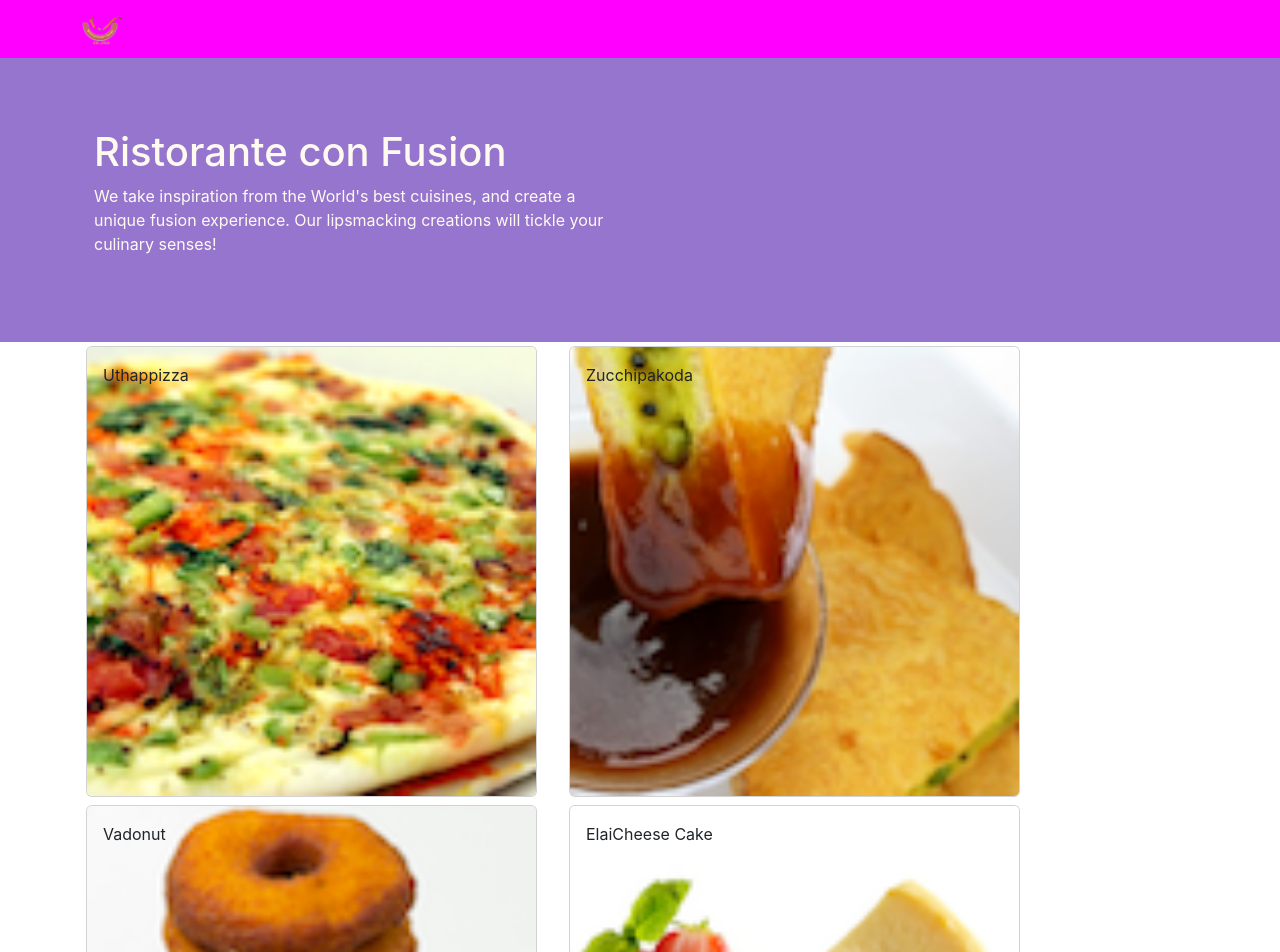
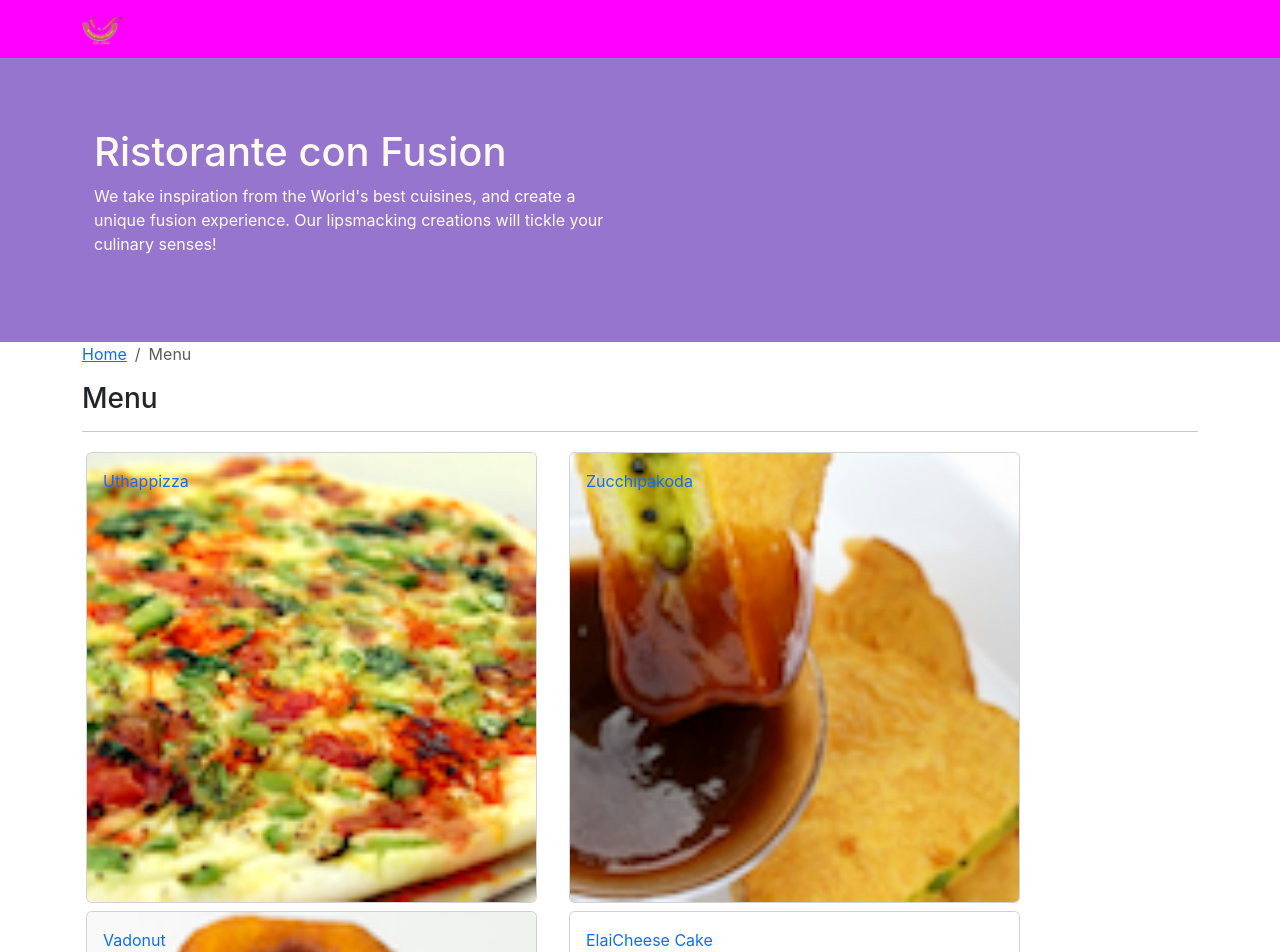
Before and after one commit to SusmithaPriyaMaddula/confusion, a React (Create React App) app: page /menu in a window 1280 px wide. Shown: the top 952 px of the page. Built offline with nearby package versions, Linux system fonts and the light colour scheme.

Commit message:
single page part2

```diff
--- a/src/components/ContactComponent.js
+++ b/src/components/ContactComponent.js
@@ -1,8 +1,20 @@
 import React from 'react';
-
+import { Breadcrumb, BreadcrumbItem } from 'reactstrap';
+import { Link } from 'react-router-dom';
 function Contact(props) {
     return(
         <div className="container">
+            <div className="row">
+                    <Breadcrumb>
+
+                        <BreadcrumbItem><Link to="/home">Home</Link></BreadcrumbItem>
+                        <BreadcrumbItem active>Contact Us</BreadcrumbItem>
+                    </Breadcrumb>
+                    <div className="col-12">
+                        <h3>Contact Us</h3>
+                        <hr />
+                    </div>
+                </div>
             <div className="row row-content">
                 <div className="col-12">
                 <h3>Location Information</h3>
--- a/src/components/DishdetailComponent.js
+++ b/src/components/DishdetailComponent.js
@@ -1,5 +1,6 @@
 import React, { Component } from "react";
-import { Card, CardImg, CardImgOverlay, CardText, CardBody, CardTitle } from "reactstrap";
+import { Card, CardImg, CardText, CardBody, CardTitle, Breadcrumb, BreadcrumbItem } from 'reactstrap';
+import { Link } from 'react-router-dom';
 
     function RenderDish({dish}) {
 
@@ -64,9 +65,20 @@
 
         return (
             <div className="container">
+                <div className="row">
+                    <Breadcrumb>
+
+                        <BreadcrumbItem><Link to="/menu">Menu</Link></BreadcrumbItem>
+                        <BreadcrumbItem active>{props.dish.name}</BreadcrumbItem>
+                    </Breadcrumb>
+                    <div className="col-12">
+                        <h3>{props.dish.name}</h3>
+                        <hr />
+                    </div>
+                </div>
             <div className='row'>
                 <RenderDish dish = {props.dish}/>
-                <RenderComments comments = {props.dish.comments}/>
+                <RenderComments comments = {props.comments}/>
             </div>
             </div>
         );
--- a/src/components/MainComponent.js
+++ b/src/components/MainComponent.js
@@ -7,6 +7,7 @@
 import { PROMOTIONS } from '../shared/promotions';
 import { LEADERS } from '../shared/leaders';
 import { DISHES } from '../shared/dishes';
+import DishDetail from './DishdetailComponent';
 import Header from './HeaderComponent';
 import Footer from './FooterComponent';
 
@@ -27,6 +28,12 @@
   }
 
   render(){
+    const DishWithId = ({match}) => {
+      return(
+          <DishDetail dish={this.state.dishes.filter((dish) => dish.id === parseInt(match.params.dishId,10))[0]}
+            comments={this.state.comments.filter((comment) => comment.dishId === parseInt(match.params.dishId,10))} />
+      );
+    };
     const HomePage = () => {
       return(
           <Home
@@ -44,6 +51,7 @@
       <Switch>
               <Route path='/home' component={HomePage} />
               <Route exact path='/menu' component={() => <Menu dishes={this.state.dishes} />} />
+              <Route path='/menu/:dishId' component={DishWithId} />
               <Route exact path='/contactus' component={Contact} />
               <Redirect to="/home" />
       </Switch>
--- a/src/components/MenuComponent.js
+++ b/src/components/MenuComponent.js
@@ -1,17 +1,23 @@
 import React from "react";
-import { Card, CardImg, CardImgOverlay, CardText, CardBody, CardTitle  } from "reactstrap";
+import { Card, CardImg, CardImgOverlay, CardText, CardBody, CardTitle ,Breadcrumb,BreadcrumbItem } from "reactstrap";
+import {Link} from 'react-router-dom';
+import DishDetail from "./DishdetailComponent";
+import '../shared/dishes.js';
 
-function RenderMenuItem({dish}){
-    return(
-    <Card  >
 
-        <CardImg width="100%" src={ dish.image } alt={ dish.name } />
-        <CardImgOverlay>
-            <CardTitle> { dish.name }</CardTitle>
-        </CardImgOverlay>
-    </Card>
-    );
-}
+    function RenderMenuItem ({dish, onClick}) {
+        return (
+            <Card>
+                <Link to={`/menu/${dish.id}`} >
+                    <CardImg width="100%" src={dish.image} alt={dish.name} />
+                    <CardImgOverlay>
+                        <CardTitle>{dish.name}</CardTitle>
+                    </CardImgOverlay>
+                </Link>
+            </Card>
+        );
+    }
+
 
     const Menu = (props) =>{
         const menu = props.dishes.map((dish) => {
@@ -21,11 +27,20 @@
                 </div>
             );
         });
-
-        return(
+        return (
             <div className="container">
                 <div className="row">
-                    { menu }
+                    <Breadcrumb>
+                        <BreadcrumbItem><Link to="/home">Home</Link></BreadcrumbItem>
+                        <BreadcrumbItem active>Menu</BreadcrumbItem>
+                    </Breadcrumb>
+                    <div className="col-12">
+                        <h3>Menu</h3>
+                        <hr />
+                    </div>
+                </div>
+                <div className="row">
+                    {menu}
                 </div>
             </div>
         );
```
